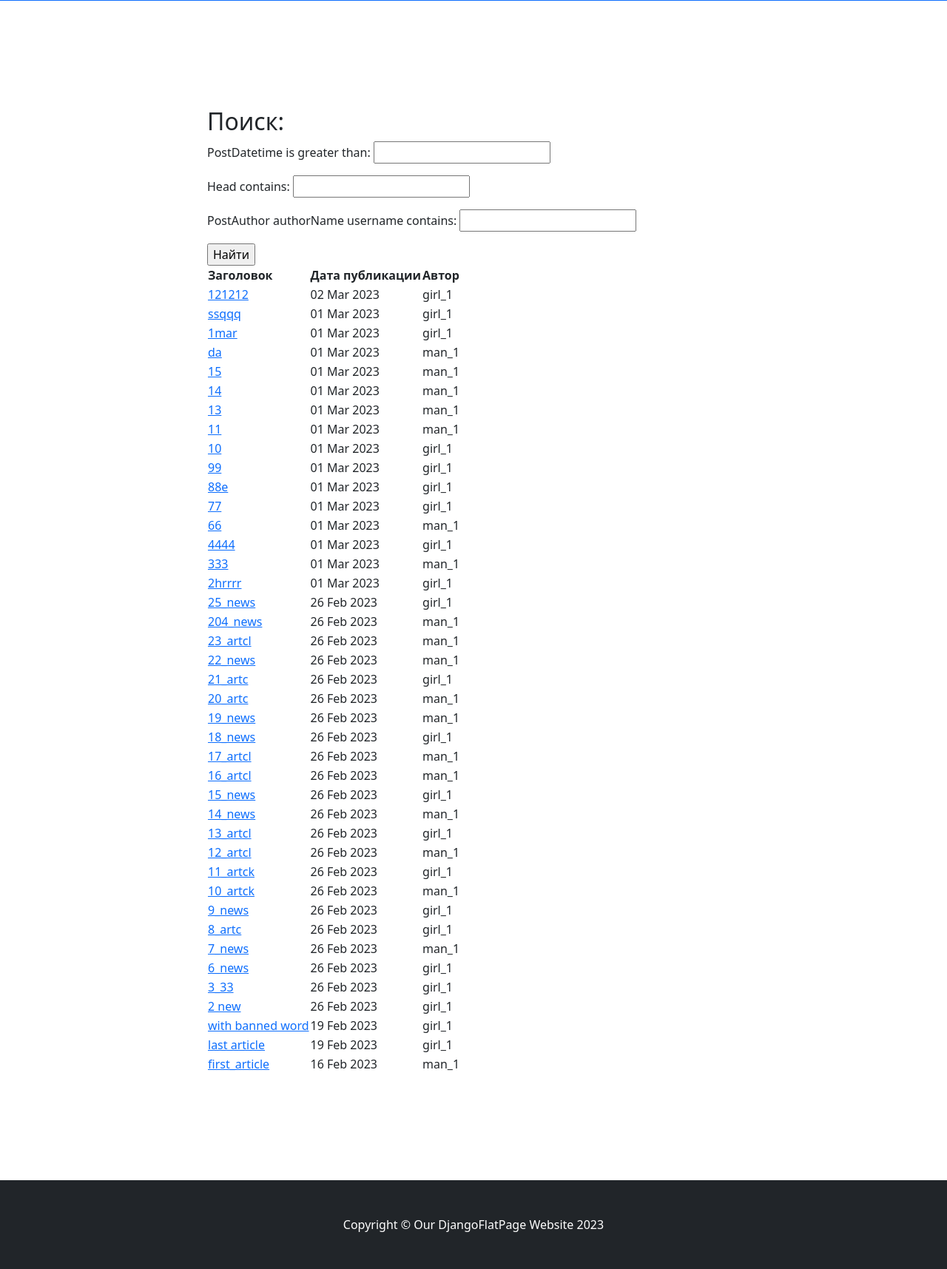
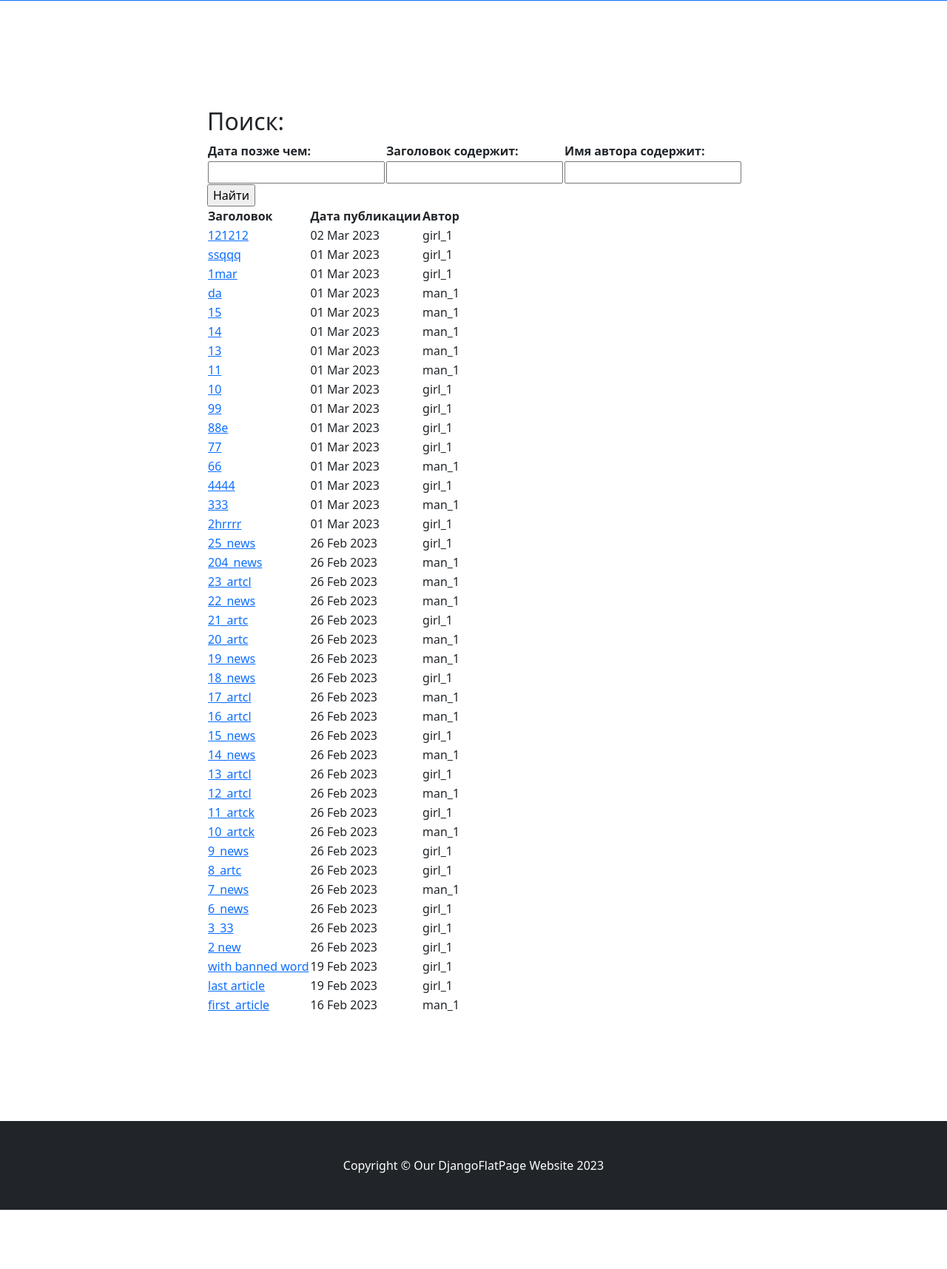
Before and after one commit to igzhu/NewsPaper_Django-get_post_pages_forms-, a Django app: page /posts/search/ in a window 1280 px wide. Shown: the part 397-2112 px from the top of the page at 74% size. After the commit the page ends 2032 px from the top, so only its background shows below. Run offline with Django 4.2, Linux system fonts and the light colour scheme; data comes from the database, SQL or seed files in the repository; some libraries are stand-ins or nearby versions.

Commit message:
search template improved

```diff
--- a/NewsPaper/news/views.py
+++ b/NewsPaper/news/views.py
@@ -39,6 +39,8 @@ class PostSearch(ListView):
     model = Post
     template_name = 'post_search.html'
     context_object_name = 'posts'
+    #form_class = PostForm
+    #form_class = PostFilter
     queryset = Post.objects.order_by('-postDatetime')
     paginate_by = 10
 
--- a/NewsPaper/templates/post_search.html
+++ b/NewsPaper/templates/post_search.html
@@ -6,8 +6,46 @@
 {% block content %}
 
 <form method="GET">
-    {{ filter.form.as_p}}
-    <input type="submit" value="Найти">
+<!--     {{ filter.form.as_p}} -->
+<table>
+    <thead>
+        <th>
+            Дата позже чем:
+        </th>
+        <th>
+            Заголовок содержит:
+        </th>
+        <th>
+            Имя автора содержит:
+        </th>
+    </thead>
+    {%  for fi in filter.form %}
+
+        <td>
+            {{ fi }}
+        </td>
+
+    {% endfor %}
+</table>
+
+
+ <!--        <div>
+           {{ filter.form.postDatetime.errors }}
+           <label for="{{ filter.form.postDatetime.id_for_label }}">Дата позже чем:</label>
+           {{ filter.form.postDatetime }}
+        </div>
+        <div>
+           {{ filter.form.head.errors }}
+           <label for="{{ filter.form.head.id_for_label }}">Заголовок содержит:</label>
+           {{ filter.form.head }}
+        </div>
+        <div>
+           {{ filter.form.postAuthor__authorName__username.errors }}
+           <label for="{{ filter.form.postAuthor__authorName__username.id_for_label }}">Имя автора содержит:</label>
+           {{ filter.form.postAuthor__authorName__username }}
+        </div>   -->
+
+        <input type="submit" value="Найти">
 </form>
 
 <table>
```
Also changed, not shown: NewsPaper/templates/news/post_add.html (+27 -1 lines).
